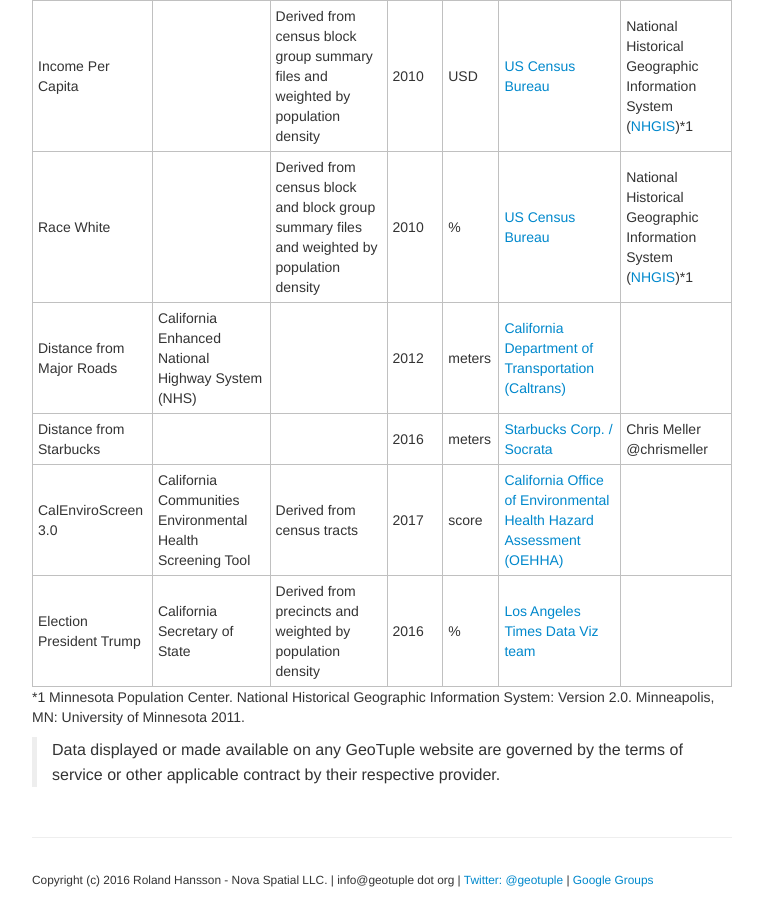
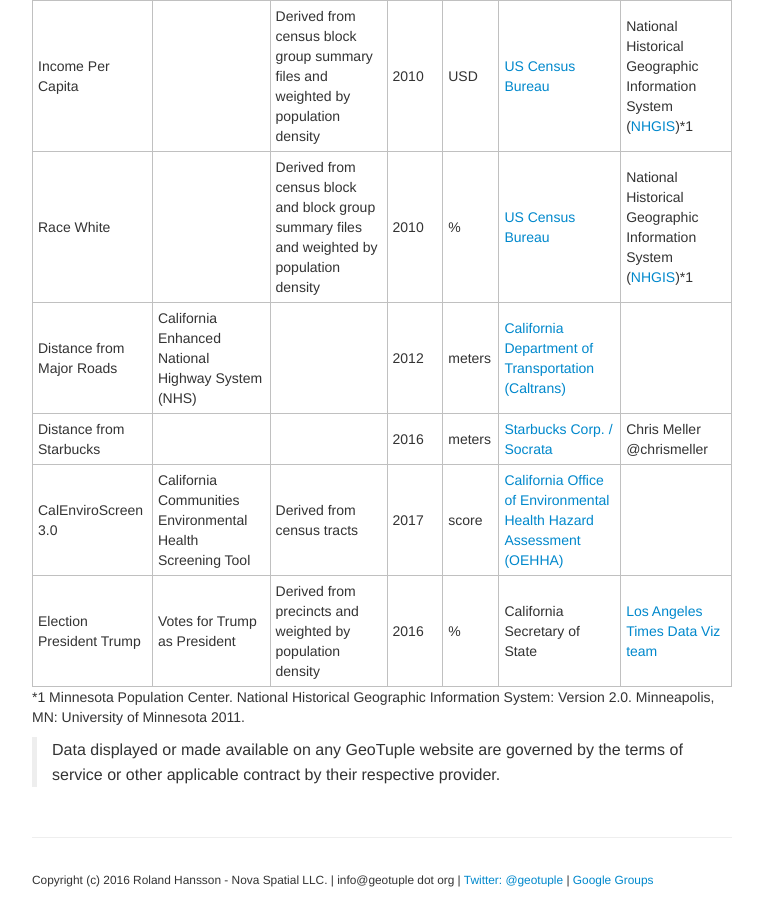
Before and after one commit to rhansson/geotuple, a Jekyll site: the page built from docs/pages/database.md, in a window 1280 px wide and 900 px high, scrolled down 827 px. Shown: the whole window, without its empty margins (258-1021 px from the left). Built offline with Jekyll 4.4.1, drawn with Linux system fonts in a browser that asks for light colours.

Commit message:
Update database.md

```diff
--- a/docs/pages/database.md
+++ b/docs/pages/database.md
@@ -26,7 +26,7 @@
 Distance from Major Roads | California Enhanced National Highway System (NHS) | | 2012 | meters | [California Department of Transportation (Caltrans)](http://www.dot.ca.gov/hq/tsip/gis/datalibrary/){:target="_blank"} |
 Distance from Starbucks | | | 2016 | meters | [Starbucks Corp. / Socrata](https://opendata.socrata.com/Business/All-Starbucks-Locations-in-the-World/xy4y-c4mk){:target="_blank"} | Chris Meller @chrismeller
 CalEnviroScreen 3.0 | California Communities Environmental Health Screening Tool | Derived from census tracts | 2017 | score | [California Office of Environmental Health Hazard Assessment (OEHHA)](http://oehha.ca.gov/calenviroscreen){:target="_blank"} |
-Election President Trump | California Secretary of State | Derived from precincts and weighted by population density | 2016 | % | [Los Angeles Times Data Viz team](http://www.latimes.com/local/datadesk/){:target="_blank"} |
+Election President Trump | Votes for Trump as President | Derived from precincts and weighted by population density | 2016 | % | California Secretary of State | [Los Angeles Times Data Viz team](http://www.latimes.com/local/datadesk/){:target="_blank"} |
 
 *1 Minnesota Population Center. National Historical Geographic Information System: Version 2.0. Minneapolis, MN: University of Minnesota 2011.
 
```
